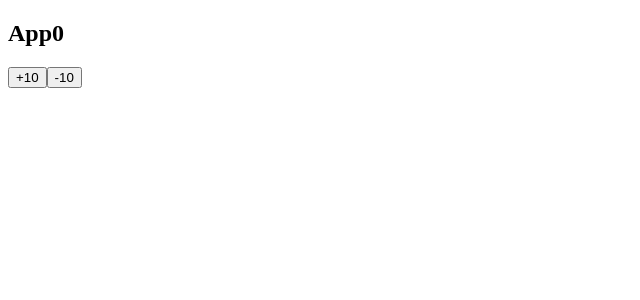
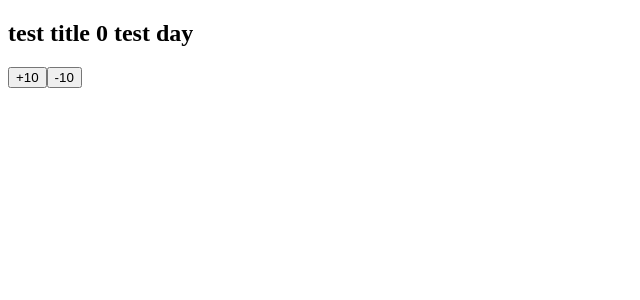
Before and after one commit to Pippippi3104/2020_ReactRedux-FrontEnd, a React (Create React App) app in the folder src/redux01/: page / in a window 1280 px wide. Shown: the top 300 px of the page, without its empty margins (0-640 px from the left). Built offline with nearby package versions, Linux system fonts and the light colour scheme.

Commit message:
# finish editing lesson57

```diff
--- a/src/redux01/src/components/App.js
+++ b/src/redux01/src/components/App.js
@@ -1,8 +1,10 @@
 import React from "react";
 
-const App = ({ number, plus, minus }) =>
+const App = ({ number, day, title, plus, minus }) =>
   <div>
-    <h2>App{number}</h2>
+    <h2>
+      {title} {number} {day}
+    </h2>
     <button onClick={() => {
       plus(10);
     }}>
--- a/src/redux01/src/containers/App.js
+++ b/src/redux01/src/containers/App.js
@@ -5,7 +5,9 @@ import { minus, plus } from "../actions/index";
 
 const mapStateToProps = state => {
     return {
-      number: state
+      number: state.number,
+      day: state.day,
+      title: state.title,
     };
   };
 
--- a/src/redux01/src/index.js
+++ b/src/redux01/src/index.js
@@ -2,13 +2,13 @@ import React from "react";
 import { render } from "react-dom";
 
 import { createStore } from "redux";
-import reducer from "./reducers/reducer";
+import rootReducer from "./reducers";
 
 import { Provider } from "react-redux";
 
 import App from "./containers/App";
 
-const store = createStore(reducer);
+const store = createStore(rootReducer);
 
 console.log(store);
 
--- /dev/null
+++ b/src/redux01/src/reducers/day.js
@@ -0,0 +1,8 @@
+const day = (state = "test day", action) => {
+    switch (action.type) {
+      default:
+        return state;
+    }
+  };
+
+  export default day;
--- /dev/null
+++ b/src/redux01/src/reducers/index.js
@@ -0,0 +1,11 @@
+import { combineReducers } from "redux";
+
+import number from "./number";
+import title from "./titile";
+import day from "./day";
+
+export default combineReducers({
+    number,
+    title,
+    day,
+});
--- /dev/null
+++ b/src/redux01/src/reducers/titile.js
@@ -0,0 +1,8 @@
+const title = (state = "test title", action) => {
+    switch (action.type) {
+      default:
+        return state;
+    }
+  };
+
+  export default title;
```
Also changed, not shown: src/redux01/src/reducers/number.js (renamed from src/redux01/src/reducers/reducer.js), 1 other file (tests, documents, lock files or other folders).
